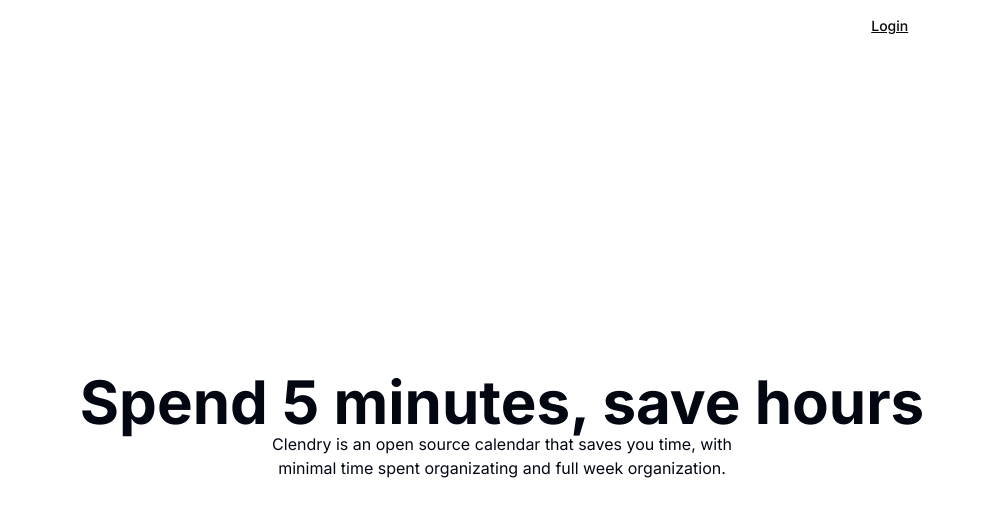
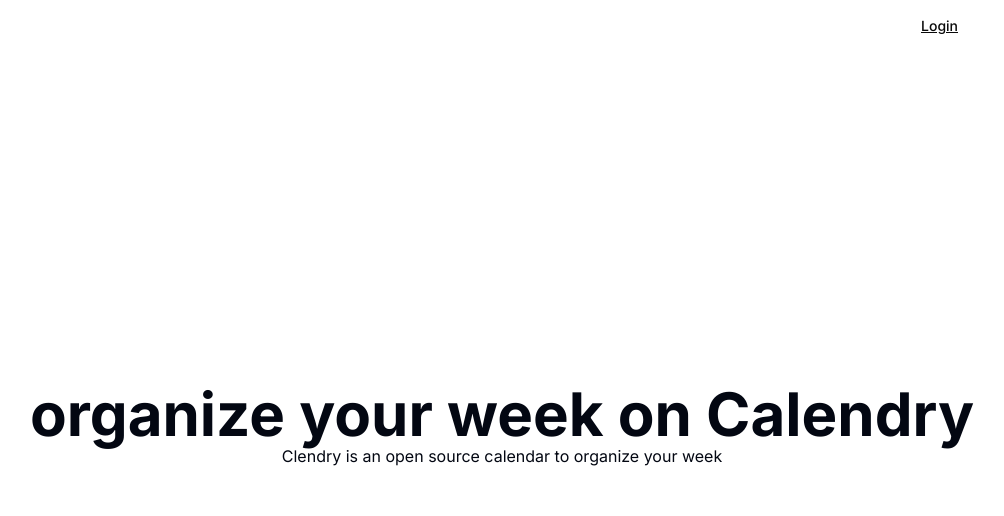
Before and after one commit to huilensolis/calendry, a Next.js app: page / in a window 1280 px wide. Shown: the top 516 px of the page, without its empty margins (138-1142 px from the left). Built offline with nearby package versions, Linux system fonts and the light colour scheme; no server answers.

Commit message:
feat(app): 27 change headline

```diff
--- a/src/app/page.tsx
+++ b/src/app/page.tsx
@@ -8,11 +8,10 @@
       </header>
       <main className="h-full flex flex-col items-center justify-center">
         <h1 className="text-6xl font-bold text-balance">
-          Spend 5 minutes, save hours
+          organize your week on Calendry
         </h1>
         <p className="text-balance max-w-xl text-center">
-          Clendry is an open source calendar that saves you time, with minimal
-          time spent organizating and full week organization.
+          Clendry is an open source calendar to organize your week
         </p>
       </main>
     </article>
```
